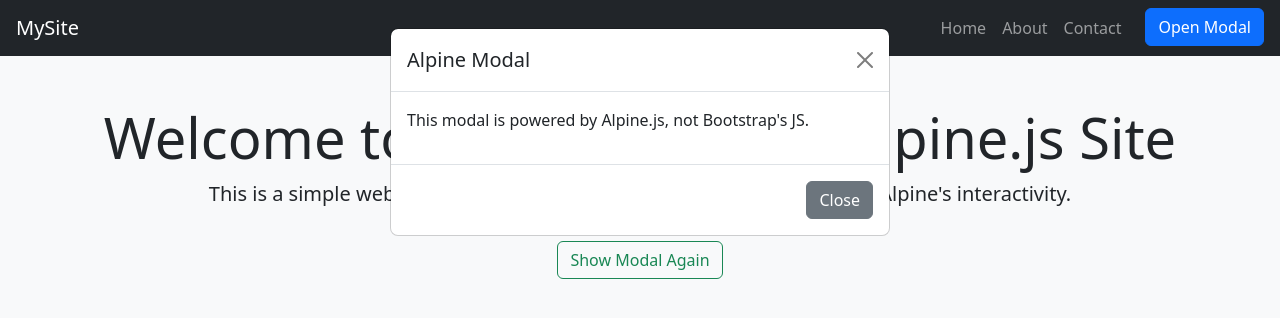
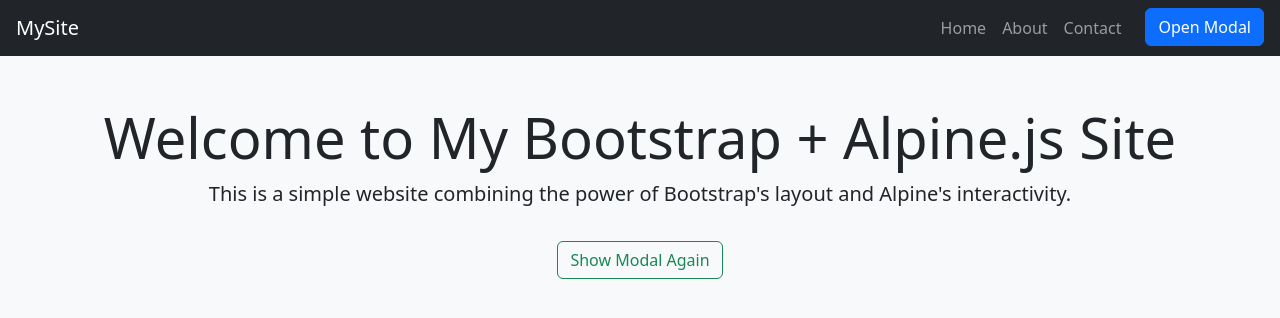
Before and after one commit to H4J3K/Group-4-web-project, a plain HTML site: page Index.html in a window 1280 px wide. Drawn offline with nearby package versions, Linux system fonts and the light colour scheme.

Commit message:
version test 3
masih percubaan github

```diff
--- a/Index.html
+++ b/Index.html
@@ -34,24 +34,5 @@
     <button class="btn btn-outline-success mt-3" @click="showModal = true">Show Modal Again</button>
   </header>
 
-  <!-- Modal -->
-  <div class="modal fade show" tabindex="-1" style="display: block;" x-show="showModal" @click.outside="showModal = false" x-transition>
-    <div class="modal-dialog">
-      <div class="modal-content">
-        <div class="modal-header">
-          <h5 class="modal-title">Alpine Modal</h5>
-          <button type="button" class="btn-close" @click="showModal = false"></button>
-        </div>
-        <div class="modal-body">
-          <p>This modal is powered by Alpine.js, not Bootstrap's JS.</p>
-        </div>
-        <div class="modal-footer">
-          <button class="btn btn-secondary" @click="showModal = false">Close</button>
-        </div>
-      </div>
-    </div>
-  </div>
-
-
     </body>
 </html>
```
